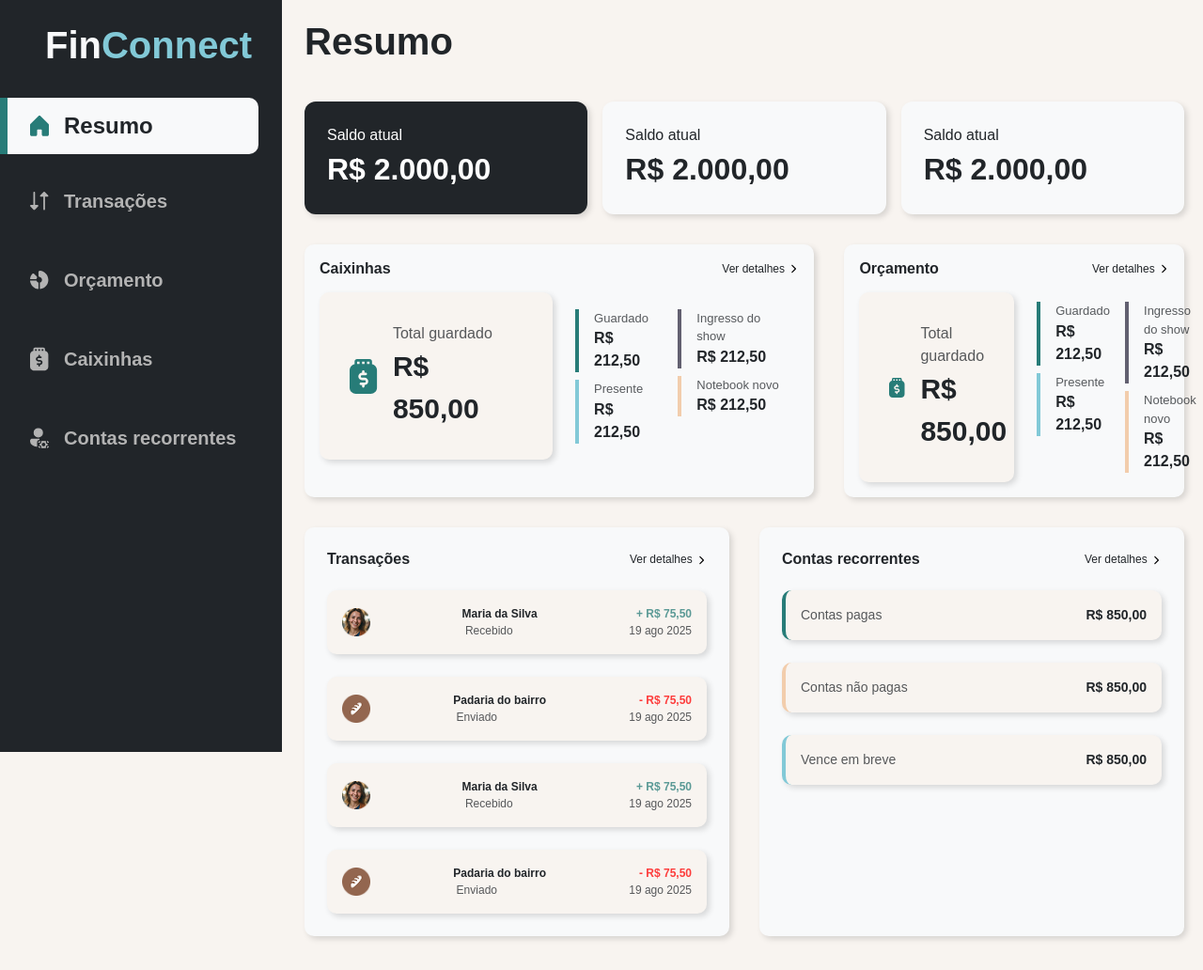
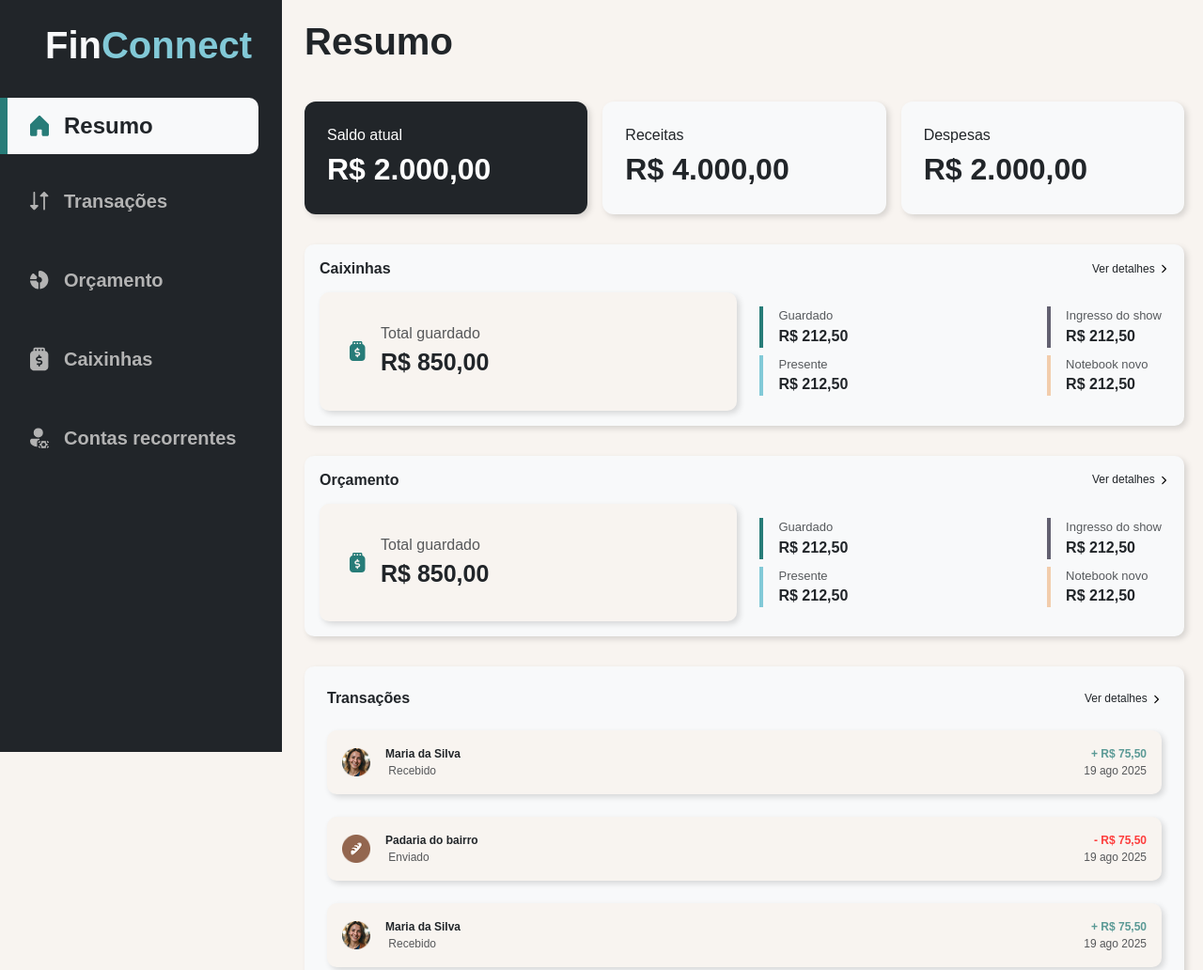
Before and after one commit to danielmrz-dev/finconnect, a plain HTML site: page index.html in a window 1280 px wide. Shown: the top 1032 px of the page at 94% size. Drawn offline with nearby package versions, Linux system fonts and the light colour scheme; a web font is replaced by a local one.

Commit message:
Finaliza ajuste de responsividade

```diff
--- a/index.html
+++ b/index.html
@@ -90,11 +90,11 @@
           <strong class="fs-2 fw-bolder">R$ 2.000,00</strong>
         </div>
         <div class="info-container d-flex flex-column bg-light text-dark p-4">
-          <span class="fs-6">Saldo atual</span>
-          <strong class="fs-2 fw-bolder">R$ 2.000,00</strong>
+          <span class="fs-6">Receitas</span>
+          <strong class="fs-2 fw-bolder">R$ 4.000,00</strong>
         </div>
         <div class="info-container d-flex flex-column bg-light text-dark p-4">
-          <span class="fs-6">Saldo atual</span>
+          <span class="fs-6">Despesas</span>
           <strong class="fs-2 fw-bolder">R$ 2.000,00</strong>
         </div>
       </section>
@@ -111,7 +111,7 @@
         <div class="pots-info">
           <div class="pots-container">
             <img class="pots-icon" src="./assets/savings-icon-green.svg" alt="">
-            <div class="d-flex flex-column">
+            <div class="d-flex flex-column pots-text-wrapper">
               <p class="m-0 opacity-75">Total guardado</p>
               <strong class="pots-value fw-bolder">R$ 850,00</strong>
             </div>
@@ -155,7 +155,7 @@
         <div class="budget-info">
           <div class="budget-container">
             <img class="budget-icon" src="./assets/savings-icon-green.svg" alt="">
-            <div class="d-flex flex-column">
+            <div class="d-flex flex-column budget-text-wrapper">
               <p class="m-0 opacity-75">Total guardado</p>
               <strong class="budget-value fw-bolder">R$ 850,00</strong>
             </div>
@@ -198,7 +198,7 @@
 
         <div class="transactions-container d-flex align-items-center justify-content-between text-dark p-3">
           <img class="pots-icon" src="./assets/Profile Picture.png" alt="">
-          <div class="transactions-text d-flex flex-column">
+          <div class="transactions-text destination d-flex flex-column">
             <p class="m-0 fw-bold">Maria da Silva</p>
             <p class="m-0 opacity-75">
               <img class="arrow-down" src="./assets/arrow-down-solid-full.svg" alt="" />
@@ -215,7 +215,7 @@
 
         <div class="transactions-container d-flex align-items-center justify-content-between text-dark p-3">
           <img class="pots-icon" src="./assets/Foto de perfil.png" alt="">
-          <div class="transactions-text d-flex flex-column">
+          <div class="transactions-text destination d-flex flex-column">
             <p class="m-0 fw-bold">Padaria do bairro</p>
             <p class="m-0 opacity-75">
               <img class="arrow-up" src="./assets/arrow-up-solid-full.svg" alt="" />
@@ -232,7 +232,7 @@
 
         <div class="transactions-container d-flex align-items-center justify-content-between text-dark p-3">
           <img class="pots-icon" src="./assets/Profile Picture.png" alt="">
-          <div class="transactions-text d-flex flex-column">
+          <div class="transactions-text destination d-flex flex-column">
             <p class="m-0 fw-bold">Maria da Silva</p>
             <p class="m-0 opacity-75">
               <img class="arrow-down" src="./assets/arrow-down-solid-full.svg" alt="" />
@@ -249,7 +249,7 @@
 
         <div class="transactions-container d-flex align-items-center justify-content-between text-dark p-3">
           <img class="pots-icon" src="./assets/Foto de perfil.png" alt="">
-          <div class="transactions-text d-flex flex-column">
+          <div class="transactions-text destination d-flex flex-column">
             <p class="m-0 fw-bold">Padaria do bairro</p>
             <p class="m-0 opacity-75">
               <img class="arrow-up" src="./assets/arrow-up-solid-full.svg" alt="" />
@@ -293,6 +293,18 @@
             <strong class="fw-bolder">R$ 850,00</strong>
           </div>
         </div>
+        <div class="recurring-bills-container d-flex align-items-center text-dark p-3">
+          <div class="recurring-bill d-flex align-items-center justify-content-between">
+            <p class="m-0 opacity-75">Outros</p>
+            <strong class="fw-bolder">R$ 850,00</strong>
+          </div>
+        </div>
+        <div class="recurring-bills-container d-flex align-items-center text-dark p-3">
+          <div class="recurring-bill d-flex align-items-center justify-content-between">
+            <p class="m-0 opacity-75">Sem categoria</p>
+            <strong class="fw-bolder">R$ 850,00</strong>
+          </div>
+        </div>
       </section>
 
     </main>
--- a/styles.css
+++ b/styles.css
@@ -24,6 +24,7 @@ body {
   height: 80px;
   position: fixed;
   bottom: 0;
+  z-index: 1;
   display: flex;
   flex-direction: column;
   gap: 5px;
@@ -107,8 +108,7 @@ body {
 
 .pots-container,
 .transactions-container,
-.budget-container,
-.transactions-container {
+.budget-container {
   display: flex;
   align-items: center;
   padding: 1.5rem;
@@ -130,7 +130,7 @@ body {
 .budget-division-container {
   display: flex;
   flex-direction: column;
-  gap: .5rem;
+  gap: 0.5rem;
 }
 
 .pots-value {
@@ -153,6 +153,10 @@ body {
 
 .transactions-text {
   font-size: 12px;
+}
+
+.destination {
+  margin-right: auto;
 }
 
 .transactions-text:nth-of-type(2) {
@@ -242,13 +246,14 @@ body {
     margin-bottom: 0;
     margin-left: 19rem;
     width: 100%;
-    display: grid;
+    display: flex;
   }
 
   .sidenav {
     max-width: 300px;
-    min-height: 100vh;
+    min-height: 100%;
     position: fixed;
+    top: 0;
     display: flex;
     flex-direction: row;
   }
@@ -313,7 +318,6 @@ body {
 
   .pots {
     grid-area: 3 / 1 / 4 / 2;
-    width: 120%;
   }
 
   .pots-info,
@@ -338,26 +342,38 @@ body {
 
   .pots-division,
   .budget-division {
+    flex-wrap: wrap;
     align-items: start;
     justify-content: space-between;
     width: 50%;
   }
 
   .pots-value {
-    font-size: 30px;
+    font-size: 25px;
+  }
+
+  .pots-text-wrapper {
+    min-width: 100%;
   }
 
   .budget-value {
-    font-size: 30px;
+    font-size: 25px;
+  }
+
+  .budget-text-wrapper {
+    min-width: 100%;
   }
 
   .budget {
     grid-area: 3 / 2 / 4 / 3;
     align-self: end;
     justify-self: end;
-    width: 80%;
-  }
-
-  .recurring-bills {
+    width: 100%;
   }
 }
+
+@media screen and (min-width: 1300px) {
+  .main {
+    display: grid;
+  }
+}
```
